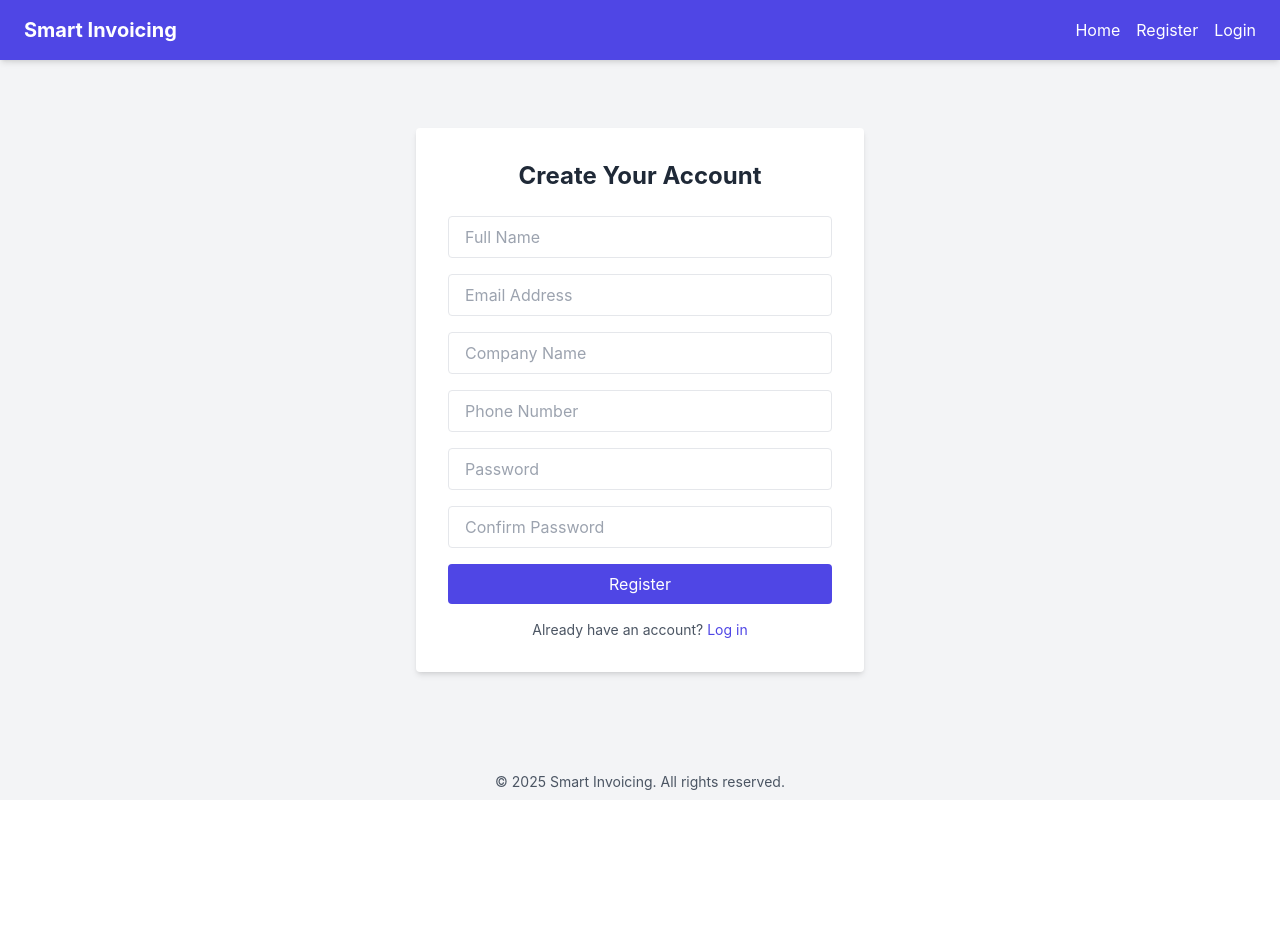
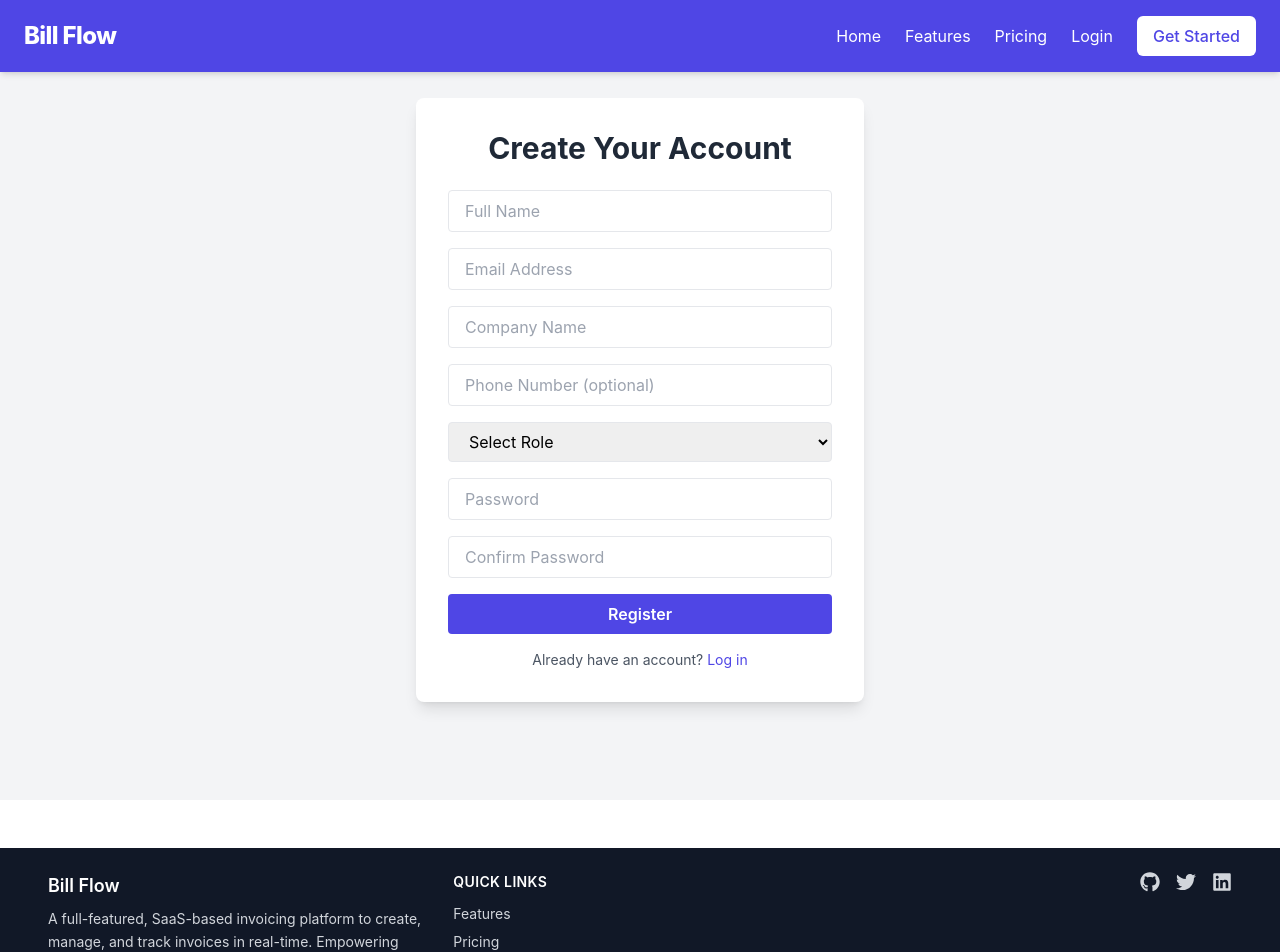
Before and after one commit to jackson951/invoicing-system-web-app, a React (Create React App) app: page /register in a window 1280 px wide. Shown: the top 952 px of the page. Before the commit the page ends 800 px from the top, so only its background shows below. Built offline with nearby package versions, Linux system fonts and the light colour scheme.

Commit message:
pages and components

```diff
--- a/package.json
+++ b/package.json
@@ -11,6 +11,7 @@
     "react": "^19.1.0",
     "react-dom": "^19.1.0",
     "react-hook-form": "^7.56.1",
+    "react-icons": "^5.5.0",
     "react-router-dom": "^7.5.1",
     "react-scripts": "5.0.1",
     "web-vitals": "^2.1.4",
--- a/src/App.js
+++ b/src/App.js
@@ -16,6 +16,7 @@ function App() {
           <Routes>
             {/* Default Route - Home page */}
             <Route path="/" element={<Home />} />
+            <Route path="/home" element={<Home />} />
 
             {/* Other Routes */}
             <Route path="/register" element={<Register />} />
--- a/src/components/footer.jsx
+++ b/src/components/footer.jsx
@@ -1,14 +1,78 @@
 import React from "react";
+import { FaGithub, FaTwitter, FaLinkedin } from "react-icons/fa";
 
 export default function Footer() {
   return (
-    <footer className="fixed bottom-0 left-0 right-0 bg-gray-100 text-gray-600 py-2 px-6 z-50">
-      <div className="container mx-auto text-center">
-        <p className="text-sm">
-          &copy; {new Date().getFullYear()} Smart Invoicing. All rights
-          reserved.
-        </p>
-        {/* You can add more footer content here, like social links, etc. */}
+    <footer className="bg-gray-900 text-gray-300 py-6 px-4 md:px-12 mt-12">
+      <div className="max-w-7xl mx-auto grid grid-cols-1 md:grid-cols-3 gap-8">
+        {/* Company Info */}
+        <div>
+          <h2 className="text-lg font-semibold text-white">Bill Flow</h2>
+          <p className="mt-2 text-sm leading-relaxed">
+            A full-featured, SaaS-based invoicing platform to create, manage,
+            and track invoices in real-time. Empowering businesses with
+            automation, insights, and seamless payments.
+          </p>
+        </div>
+
+        {/* Quick Links */}
+        <div>
+          <h3 className="text-sm font-semibold text-white uppercase tracking-wide">
+            Quick Links
+          </h3>
+          <ul className="mt-3 space-y-2 text-sm">
+            <li>
+              <a href="/features" className="hover:underline">
+                Features
+              </a>
+            </li>
+            <li>
+              <a href="/pricing" className="hover:underline">
+                Pricing
+              </a>
+            </li>
+            <li>
+              <a href="/about" className="hover:underline">
+                About Us
+              </a>
+            </li>
+            <li>
+              <a href="/contact" className="hover:underline">
+                Contact
+              </a>
+            </li>
+          </ul>
+        </div>
+
+        {/* Social + Copyright */}
+        <div className="flex flex-col items-start md:items-end justify-between">
+          <div className="flex space-x-4 mb-4">
+            <a
+              href="https://github.com"
+              aria-label="GitHub"
+              className="hover:text-white"
+            >
+              <FaGithub size={20} />
+            </a>
+            <a
+              href="https://twitter.com"
+              aria-label="Twitter"
+              className="hover:text-white"
+            >
+              <FaTwitter size={20} />
+            </a>
+            <a
+              href="https://linkedin.com"
+              aria-label="LinkedIn"
+              className="hover:text-white"
+            >
+              <FaLinkedin size={20} />
+            </a>
+          </div>
+          <p className="text-xs text-gray-400 text-right">
+            &copy; {new Date().getFullYear()} Bill Flow. All rights reserved.
+          </p>
+        </div>
       </div>
     </footer>
   );
--- a/src/components/header.jsx
+++ b/src/components/header.jsx
@@ -1,34 +1,91 @@
-import React from "react";
+import React, { useState } from "react";
 import { Link } from "react-router-dom";
+import { FiMenu, FiX } from "react-icons/fi";
 
 function Header() {
+  const [menuOpen, setMenuOpen] = useState(false);
+
   return (
     <header className="fixed top-0 left-0 right-0 bg-indigo-600 text-white py-4 px-6 z-50 shadow-md">
       <div className="container mx-auto flex justify-between items-center">
-        <Link to="/" className="text-xl font-bold">
-          Smart Invoicing
+        {/* Brand */}
+        <Link to="/" className="text-2xl font-extrabold tracking-tight">
+          Bill Flow
         </Link>
-        <nav>
-          <ul className="flex space-x-4">
-            <li>
+
+        {/* Desktop Menu */}
+        <nav className="hidden md:flex space-x-6 items-center">
           <Link to="/" className="hover:text-indigo-200 transition">
             Home
           </Link>
-            </li>
-            <li>
-              <Link to="/register" className="hover:text-indigo-200 transition">
-                Register
+          <Link to="/features" className="hover:text-indigo-200 transition">
+            Features
           </Link>
-            </li>
-            <li>
+          <Link to="/pricing" className="hover:text-indigo-200 transition">
+            Pricing
+          </Link>
           <Link to="/login" className="hover:text-indigo-200 transition">
             Login
           </Link>
-            </li>
-            {/* Add more navigation links as needed */}
-          </ul>
+          <Link
+            to="/register"
+            className="bg-white text-indigo-600 px-4 py-2 rounded-md font-medium hover:bg-gray-100 transition"
+          >
+            Get Started
+          </Link>
         </nav>
+
+        {/* Mobile Menu Toggle */}
+        <div className="md:hidden">
+          <button
+            onClick={() => setMenuOpen(!menuOpen)}
+            aria-label="Toggle Menu"
+          >
+            {menuOpen ? <FiX size={24} /> : <FiMenu size={24} />}
+          </button>
         </div>
+      </div>
+
+      {/* Mobile Menu Dropdown */}
+      {menuOpen && (
+        <div className="md:hidden bg-indigo-700 px-6 py-4 space-y-3 text-sm">
+          <Link
+            to="/"
+            onClick={() => setMenuOpen(false)}
+            className="block hover:text-indigo-200"
+          >
+            Home
+          </Link>
+          <Link
+            to="/features"
+            onClick={() => setMenuOpen(false)}
+            className="block hover:text-indigo-200"
+          >
+            Features
+          </Link>
+          <Link
+            to="/pricing"
+            onClick={() => setMenuOpen(false)}
+            className="block hover:text-indigo-200"
+          >
+            Pricing
+          </Link>
+          <Link
+            to="/login"
+            onClick={() => setMenuOpen(false)}
+            className="block hover:text-indigo-200"
+          >
+            Login
+          </Link>
+          <Link
+            to="/register"
+            onClick={() => setMenuOpen(false)}
+            className="block bg-white text-indigo-600 px-4 py-2 rounded-md text-center hover:bg-gray-100"
+          >
+            Get Started
+          </Link>
+        </div>
+      )}
     </header>
   );
 }
--- a/src/pages/home.jsx
+++ b/src/pages/home.jsx
@@ -1,47 +1,57 @@
 import { Link } from "react-router-dom";
+import { FaRocket, FaLock, FaUsers } from "react-icons/fa";
 
 const Home = () => {
   return (
-    <div className="min-h-screen bg-white flex flex-col justify-center items-center px-6 py-12">
-      <div className="max-w-4xl w-full text-center">
-        <h1 className="text-4xl md:text-5xl font-extrabold text-gray-800 mb-4">
-          Power Your Business with Smart Invoicing
+    <div className="min-h-screen bg-white flex flex-col justify-center items-center px-6 py-16">
+      <div className="max-w-6xl w-full text-center">
+        {/* Hero Section */}
+        <h1 className="text-4xl md:text-6xl font-extrabold text-gray-800 mb-6 leading-tight">
+          Power Your Business with{" "}
+          <span className="text-indigo-600">Smart Invoicing</span>
         </h1>
-        <p className="text-lg text-gray-600 mb-8">
-          A full-featured SaaS platform to create, send, track, and manage
-          invoices with real-time analytics and secure payments.
+        <p className="text-lg md:text-xl text-gray-600 max-w-2xl mx-auto mb-10">
+          All-in-one SaaS platform to create, send, and track invoices. Get paid
+          faster with real-time analytics and seamless Stripe integration.
         </p>
-        <div className="flex flex-col sm:flex-row gap-4 justify-center mb-10">
+
+        {/* Call to Action */}
+        <div className="flex flex-col sm:flex-row gap-4 justify-center mb-12">
           <Link
             to="/register"
-            className="px-6 py-3 bg-indigo-600 text-white rounded hover:bg-indigo-700 transition"
+            className="px-8 py-3 bg-indigo-600 text-white font-semibold rounded-md shadow hover:bg-indigo-700 transition"
           >
-            Get Started
+            🚀 Get Started
           </Link>
           <Link
             to="/login"
-            className="px-6 py-3 border border-indigo-600 text-indigo-600 rounded hover:bg-indigo-50 transition"
+            className="px-8 py-3 border border-indigo-600 text-indigo-600 font-semibold rounded-md hover:bg-indigo-50 transition"
           >
             Log In
           </Link>
         </div>
 
-        <div className="grid grid-cols-1 md:grid-cols-3 gap-6 mt-8 text-left">
+        {/* Features Grid */}
+        <div className="grid grid-cols-1 md:grid-cols-3 gap-8 text-left">
           <Feature
+            icon={<FaRocket className="text-indigo-600 text-2xl mb-2" />}
             title="Real-Time Dashboard"
-            description="Track invoices, revenue, and client activity in real-time with integrated charts and analytics."
+            description="Track revenue and client insights live with dynamic charts and visual analytics."
           />
           <Feature
+            icon={<FaLock className="text-indigo-600 text-2xl mb-2" />}
             title="Secure Payments"
-            description="Accept payments globally using Stripe with full support for subscriptions and one-time billing."
+            description="Accept global payments securely with full Stripe integration for one-time or recurring billing."
           />
           <Feature
-            title="Multi-Tenant Support"
-            description="Scalable user roles: Admins, Business Owners, and Accountants with permission-based access."
+            icon={<FaUsers className="text-indigo-600 text-2xl mb-2" />}
+            title="Multi-Tenant Access"
+            description="Role-based access for Admins, Business Owners, and Accountants across tenants."
           />
         </div>
 
-        <p className="mt-12 text-sm text-gray-400">
+        {/* Tech Stack Note */}
+        <p className="mt-16 text-sm text-gray-400">
           Built with React.js, ASP.NET Core, Tailwind CSS, Stripe, SignalR, and
           more.
         </p>
@@ -50,8 +60,9 @@ const Home = () => {
   );
 };
 
-const Feature = ({ title, description }) => (
-  <div className="p-6 border border-gray-200 rounded shadow-sm hover:shadow-md transition">
+const Feature = ({ icon, title, description }) => (
+  <div className="p-6 border border-gray-200 rounded-lg shadow hover:shadow-lg transition duration-300 bg-white">
+    {icon}
     <h3 className="text-xl font-semibold text-gray-800 mb-2">{title}</h3>
     <p className="text-sm text-gray-600">{description}</p>
   </div>
--- a/src/pages/register.jsx
+++ b/src/pages/register.jsx
@@ -1,91 +1,208 @@
-import { useState } from "react";
+import React from "react";
+import { useForm, Controller } from "react-hook-form";
+import { z } from "zod";
+import { zodResolver } from "@hookform/resolvers/zod";
+
+// Define roles
+const roles = ["Admin", "Business Owner", "Accountant"];
+
+// Zod schema
+const registerSchema = z
+  .object({
+    fullName: z.string().min(2, "Full name is required."),
+    email: z.string().email("Please enter a valid email."),
+    companyName: z.string().min(2, "Company name is required."),
+    phone: z.string().optional(),
+    role: z.enum(["Admin", "Business Owner", "Accountant"], {
+      errorMap: () => ({ message: "Please select a role." }),
+    }),
+    password: z.string().min(6, "Password must be at least 6 characters."),
+    confirmPassword: z.string().min(6, "Please confirm your password."),
+  })
+  .refine((data) => data.password === data.confirmPassword, {
+    path: ["confirmPassword"],
+    message: "Passwords do not match.",
+  });
 
 const Register = () => {
-  const [form, setForm] = useState({
-    fullName: "",
-    email: "",
-    companyName: "",
-    phone: "",
-    password: "",
-    confirmPassword: "",
+  const {
+    control,
+    handleSubmit,
+    formState: { errors, isSubmitting },
+  } = useForm({
+    resolver: zodResolver(registerSchema),
+    mode: "onBlur",
   });
 
-  const handleChange = (e) => {
-    setForm({ ...form, [e.target.name]: e.target.value });
-  };
-
-  const handleSubmit = (e) => {
-    e.preventDefault();
-    // Logic for registering the user
-    console.log("Registering:", form);
+  const onSubmit = async (data) => {
+    console.log("Registering:", data);
+    await new Promise((r) => setTimeout(r, 1000));
+    alert("Registration successful!");
   };
 
   return (
     <div className="min-h-screen bg-gray-100 flex items-center justify-center px-4">
-      <div className="max-w-md w-full bg-white p-8 rounded shadow-md">
-        <h2 className="text-2xl font-bold mb-6 text-center text-gray-800">
+      <div className="max-w-md w-full bg-white p-8 rounded-lg shadow-lg">
+        <h2 className="text-3xl font-bold mb-6 text-center text-gray-800">
           Create Your Account
         </h2>
-        <form onSubmit={handleSubmit} className="space-y-4">
-          <input
-            type="text"
+
+        <form onSubmit={handleSubmit(onSubmit)} className="space-y-4">
+          {/* Full Name */}
+          <Controller
             name="fullName"
-            placeholder="Full Name"
-            value={form.fullName}
-            onChange={handleChange}
-            className="w-full px-4 py-2 border rounded focus:ring-2 focus:ring-indigo-500"
-            required
+            control={control}
+            render={({ field }) => (
+              <div>
+                <input
+                  {...field}
+                  placeholder="Full Name"
+                  className="w-full px-4 py-2 border rounded focus:ring-2 focus:ring-indigo-500"
+                />
+                {errors.fullName && (
+                  <p className="text-red-500 text-sm mt-1">
+                    {errors.fullName.message}
+                  </p>
+                )}
+              </div>
+            )}
           />
-          <input
-            type="email"
+
+          {/* Email */}
+          <Controller
             name="email"
-            placeholder="Email Address"
-            value={form.email}
-            onChange={handleChange}
-            className="w-full px-4 py-2 border rounded focus:ring-2 focus:ring-indigo-500"
-            required
+            control={control}
+            render={({ field }) => (
+              <div>
+                <input
+                  {...field}
+                  type="email"
+                  placeholder="Email Address"
+                  className="w-full px-4 py-2 border rounded focus:ring-2 focus:ring-indigo-500"
+                />
+                {errors.email && (
+                  <p className="text-red-500 text-sm mt-1">
+                    {errors.email.message}
+                  </p>
+                )}
+              </div>
+            )}
           />
-          <input
-            type="text"
+
+          {/* Company Name */}
+          <Controller
             name="companyName"
-            placeholder="Company Name"
-            value={form.companyName}
-            onChange={handleChange}
-            className="w-full px-4 py-2 border rounded focus:ring-2 focus:ring-indigo-500"
+            control={control}
+            render={({ field }) => (
+              <div>
+                <input
+                  {...field}
+                  placeholder="Company Name"
+                  className="w-full px-4 py-2 border rounded focus:ring-2 focus:ring-indigo-500"
+                />
+                {errors.companyName && (
+                  <p className="text-red-500 text-sm mt-1">
+                    {errors.companyName.message}
+                  </p>
+                )}
+              </div>
+            )}
           />
-          <input
-            type="tel"
+
+          {/* Phone */}
+          <Controller
             name="phone"
-            placeholder="Phone Number"
-            value={form.phone}
-            onChange={handleChange}
-            className="w-full px-4 py-2 border rounded focus:ring-2 focus:ring-indigo-500"
+            control={control}
+            render={({ field }) => (
+              <div>
+                <input
+                  {...field}
+                  type="tel"
+                  placeholder="Phone Number (optional)"
+                  className="w-full px-4 py-2 border rounded focus:ring-2 focus:ring-indigo-500"
+                />
+              </div>
+            )}
           />
-          <input
-            type="password"
+
+          {/* Role */}
+          <Controller
+            name="role"
+            control={control}
+            render={({ field }) => (
+              <div>
+                <select
+                  {...field}
+                  className="w-full px-4 py-2 border rounded focus:ring-2 focus:ring-indigo-500"
+                >
+                  <option value="">Select Role</option>
+                  {roles.map((role) => (
+                    <option key={role} value={role}>
+                      {role}
+                    </option>
+                  ))}
+                </select>
+                {errors.role && (
+                  <p className="text-red-500 text-sm mt-1">
+                    {errors.role.message}
+                  </p>
+                )}
+              </div>
+            )}
+          />
+
+          {/* Password */}
+          <Controller
             name="password"
-            placeholder="Password"
-            value={form.password}
-            onChange={handleChange}
-            className="w-full px-4 py-2 border rounded focus:ring-2 focus:ring-indigo-500"
-            required
+            control={control}
+            render={({ field }) => (
+              <div>
+                <input
+                  {...field}
+                  type="password"
+                  placeholder="Password"
+                  className="w-full px-4 py-2 border rounded focus:ring-2 focus:ring-indigo-500"
+                />
+                {errors.password && (
+                  <p className="text-red-500 text-sm mt-1">
+                    {errors.password.message}
+                  </p>
+                )}
+              </div>
+            )}
           />
-          <input
-            type="password"
+
+          {/* Confirm Password */}
+          <Controller
             name="confirmPassword"
-            placeholder="Confirm Password"
-            value={form.confirmPassword}
-            onChange={handleChange}
-            className="w-full px-4 py-2 border rounded focus:ring-2 focus:ring-indigo-500"
-            required
+            control={control}
+            render={({ field }) => (
+              <div>
+                <input
+                  {...field}
+                  type="password"
+                  placeholder="Confirm Password"
+                  className="w-full px-4 py-2 border rounded focus:ring-2 focus:ring-indigo-500"
+                />
+                {errors.confirmPassword && (
+                  <p className="text-red-500 text-sm mt-1">
+                    {errors.confirmPassword.message}
+                  </p>
+                )}
+              </div>
+            )}
           />
+
+          {/* Submit Button */}
           <button
             type="submit"
-            className="w-full bg-indigo-600 text-white py-2 rounded hover:bg-indigo-700 transition"
+            disabled={isSubmitting}
+            className="w-full bg-indigo-600 text-white font-semibold py-2 rounded hover:bg-indigo-700 transition"
           >
-            Register
+            {isSubmitting ? "Creating account..." : "Register"}
           </button>
         </form>
+
         <p className="text-center text-sm text-gray-600 mt-4">
           Already have an account?{" "}
           <a href="/login" className="text-indigo-600 hover:underline">
```
Also changed, not shown: src/pages/login.jsx (+51 -20 lines), 1 other file (tests, documents, lock files or other folders). Lines whose indentation alone changed are shown as unchanged.
